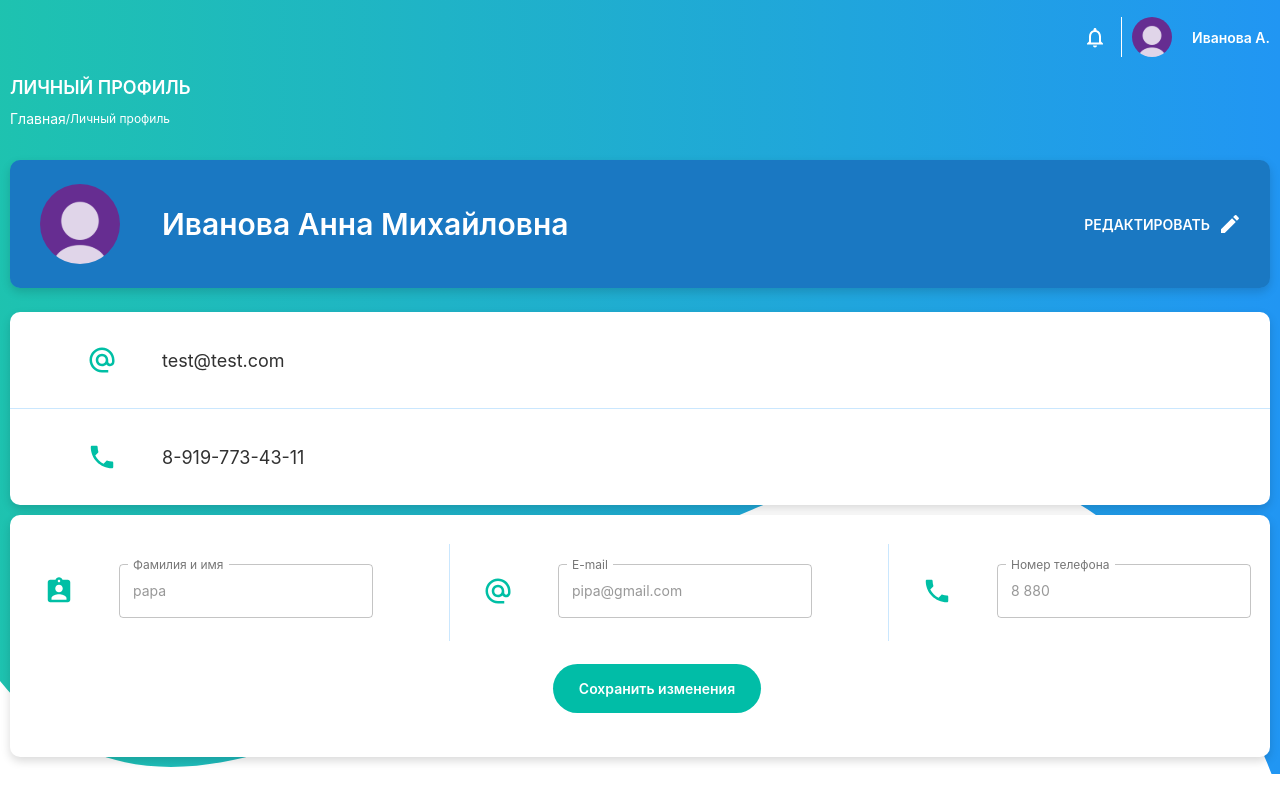
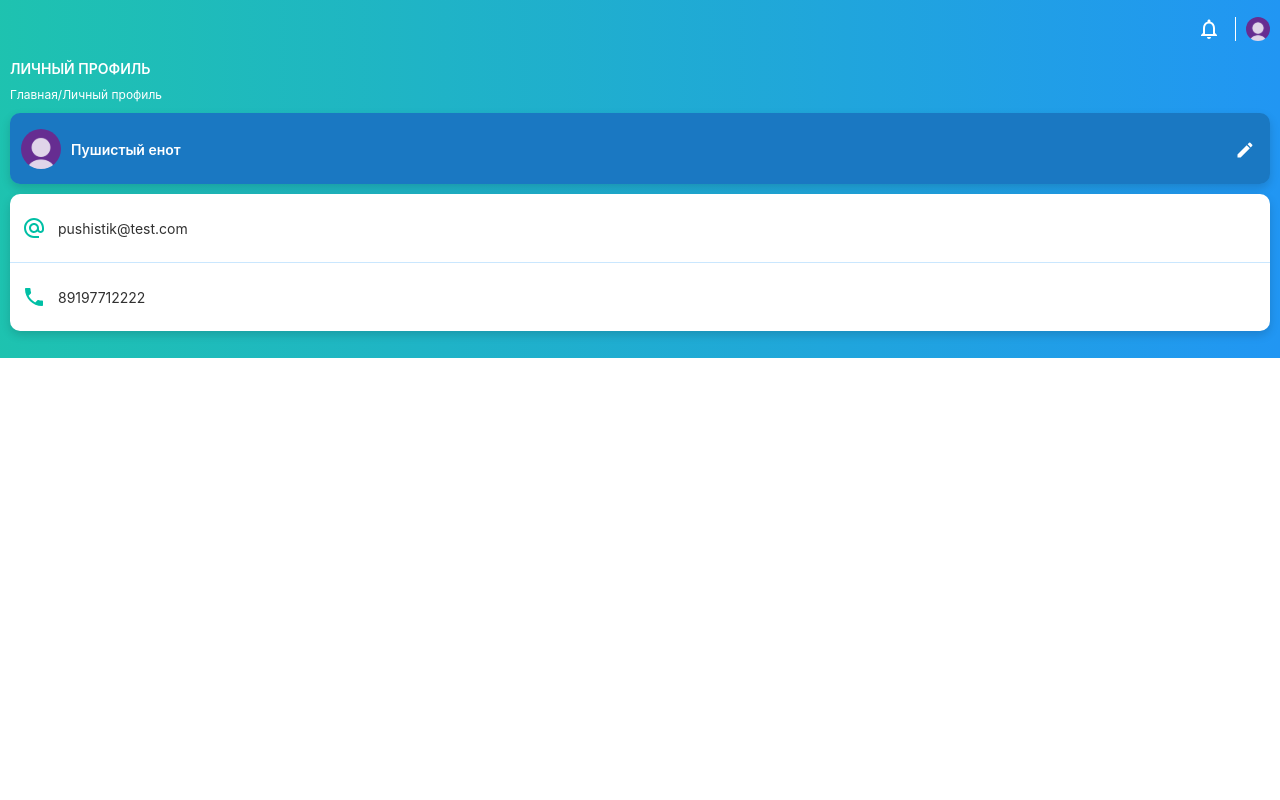
Before and after one commit to sarinrustam/fulogy-test, a Next.js app: page / in a window 1280 px wide. Built offline with nearby package versions, Linux system fonts and the light colour scheme.

Commit message:
Добавил prop-types

```diff
--- a/components/Header/index.js
+++ b/components/Header/index.js
@@ -1,9 +1,11 @@
+import React from 'react';
+import PropTypes from 'prop-types';
 import Breadcrumbs from '@material-ui/core/Breadcrumbs';
 import Link from '@material-ui/core/Link';
 import NotificationsNoneIcon from '@material-ui/icons/NotificationsNone';
 import styles from './index.module.css';
 
-const Header = () => {
+const Header = (props) => {
   return (
     <section className={styles.header}>
       <div className={styles.header__menu}>
@@ -17,7 +19,7 @@ const Header = () => {
             alt='Аватар пользователя'
           />
         </div>
-        <p className={styles.header__name}>Иванова А.</p>
+        <p className={styles.header__name}>{props.userData.fullName}</p>
       </div>
       <div className={styles.header__breadcrumbs}>
         <h1 className={styles.header__title}>Личный профиль</h1>
@@ -34,4 +36,10 @@ const Header = () => {
   );
 };
 
+Header.propTypes = {
+  userData: PropTypes.shape({
+    fullName: PropTypes.string.isRequired,
+  }).isRequired,
+};
+
 export default Header;
--- a/components/UserBlockContainer/index.js
+++ b/components/UserBlockContainer/index.js
@@ -1,23 +1,66 @@
 import React from 'react';
+import PropTypes from 'prop-types';
 import UserPanel from '../UserPanel';
 import UserInfo from '../UserInfo';
 import UserForm from '../UserForm/index';
 
-const UserBlockContainer = (props) => {
+class UserBlockContainer extends React.Component {
+  constructor(props) {
+    super(props);
+    this.state = {
+      isFormOpen: false,
+    };
+
+    this.handleFormOpen = this.handleFormOpen.bind(this);
+  }
+
+  renderContent() {
+    if (!this.state.isFormOpen) {
+      return (
+        <UserInfo
+          userData={this.props.userData}
+        />
+      )
+    } else {
+      return (
+        <UserForm
+          fullName={this.props.userData.fullName}
+          email={this.props.userData.email}
+          phone={this.props.userData.phone}
+          onChangeInfo={this.props.changeUserData}
+          handleFormOpen={this.handleFormOpen}
+        />
+      );
+    }
+  }
+
+  handleFormOpen() {
+    this.setState({
+      isFormOpen: !this.state.isFormOpen
+    })
+  }
+
+  render() {
     return (
       <>
-      <UserPanel/>
-      <UserInfo
-        userData={props.userData}
+        <UserPanel
+          userData={this.props.userData}
+          isFormOpen={this.state.isFormOpen}
+          handleFormOpen={this.handleFormOpen}
         />
-      <UserForm
-        fullName={'papa'}
-        email={'pipa@gmail.com'}
-        phone={'8 880'}
-        onChangeInfo={props.changeUserData}
-      />
+        {this.renderContent()}
       </>
     );
   }
+};
+
+UserBlockContainer.propTypes = {
+  userData: PropTypes.shape({
+    fullName: PropTypes.string.isRequired,
+    phone: PropTypes.string.isRequired,
+    email: PropTypes.string.isRequired,
+    changeUserData: PropTypes.func.isRequired,
+  }).isRequired,
+};
 
 export default UserBlockContainer;
--- a/components/UserForm/index.js
+++ b/components/UserForm/index.js
@@ -10,6 +10,7 @@ import CloseIcon from '@material-ui/icons/Close';
 import AssignmentIndIcon from '@material-ui/icons/AssignmentInd';
 import AlternateEmailIcon from '@material-ui/icons/AlternateEmail';
 import PhoneIcon from '@material-ui/icons/Phone';
+import InputMask from "react-input-mask";
 
 const fetcher = (url) => fetch(url).then((res) => res.json())
 
@@ -21,7 +22,9 @@ class UserForm extends React.Component {
       email: this.props.email,
       phone: this.props.phone,
       openAskModal: false,
-      openSuccessModal: false
+      openSuccessModal: false,
+      emailError: false,
+      phoneError: false
     };
 
     this.handleSubmitButton = this.handleSubmitButton.bind(this);
@@ -62,9 +65,28 @@ class UserForm extends React.Component {
   }
 
   handleAskModal() {
+    if (!this.state.openAskModal) {
+     const regexEmail = /\S+@\S+\.\S+/;
+     const emailValid = regexEmail.test(this.state.email);
+
+     const regexPhone = /^\d[\d\(\)\ -]{4,14}\d$/;
+     const phoneValid = regexPhone.test(this.state.phone);
+
      this.setState({
-      openAskModal: !this.state.openAskModal
+      emailError: !emailValid,
+      phoneError: !phoneValid
      });
+
+     if (emailValid && phoneValid) {
+      this.setState({
+       openAskModal: true
+      });
+     }
+    } else {
+     this.setState({
+      openAskModal: false
+     });
+    }
   }
 
   handleChangeFullname(evt) {
@@ -80,14 +102,16 @@ class UserForm extends React.Component {
 
     this.setState({
       email: value,
+      emailError: false
     });
   }
 
   handleChangePhone(evt) {
     const value = evt.target.value;
-    console.log(value);
+
     this.setState({
       phone: value,
+      phoneError: false
     });
   }
 
@@ -130,19 +154,29 @@ class UserForm extends React.Component {
                 variant="outlined"
                 defaultValue={this.state.email}
                 onChange={this.handleChangeEmail}
+                error={this.state.emailError}
+                helperText={this.state.emailError ? 'Неправильный email' : ''}
               />
             </li>
             <li className={styles['user-form__item']}>
               <PhoneIcon className={styles['user-form__icon']}/>
-              <TextField
+              <InputMask
+                mask="8 999 999 99 99"
+                value={this.state.phone}
+                maskPlaceholder="8 999 999 99 99"
+                onChange={this.handleChangePhone}
+                maskChar="-"
+              >
+                {() => <TextField
                   className={styles['user-form__input']}
                   id="phone"
                   label="Номер телефона"
                   placeholder="Укажите номер телефона"
                   variant="outlined"
-                defaultValue={this.state.phone}
-                onChange={this.handleChangePhone}
-              />
+                  error={this.state.phoneError}
+                  helperText={this.state.phoneError ? 'Неправильный номер телефона' : ''}
+                />}
+              </InputMask>
             </li>
           </ul>
           <Button
@@ -183,7 +217,9 @@ class UserForm extends React.Component {
             </Button>
             <Button
              className={styles['user-form__modal-cancel']}
-             variant="outlined">
+             variant="outlined"
+             onClick={this.props.handleFormOpen}
+            >
                Не сохранять
             </Button>
           </div>
@@ -191,7 +227,7 @@ class UserForm extends React.Component {
         <Dialog
           aria-labelledby="succes-message"
           open={this.state.openSuccessModal}
-          onClose={this.handleSuccessModal}
+          onClick={this.props.handleFormOpen}
           classes={{
             scrollPaper: styles['user-form__modal'],
             paper: styles['user-form__modal-rounded']
@@ -203,7 +239,7 @@ class UserForm extends React.Component {
               color="primary"
               className={styles['user-form__success-button']}
               variant="contained"
-              onClick={this.handleSuccessModal}
+              onClick={this.props.handleFormOpen}
             >Хорошо</Button>
           </div>
         </Dialog>
--- a/components/UserInfo/index.js
+++ b/components/UserInfo/index.js
@@ -1,3 +1,4 @@
+import PropTypes from 'prop-types';
 import Typography from '@material-ui/core/Typography';
 import Box from '@material-ui/core/Box';
 import AlternateEmailIcon from '@material-ui/icons/AlternateEmail';
@@ -17,7 +18,7 @@ const UserInfo = (props) => {
         <AlternateEmailIcon
           className={styles['user-info__icon']}
         />
-        <p className={styles['user-info__text']}>{props.userData.email}</p>
+        <p className={styles['user-info__text']}>{props.userData.email ? props.userData.email : 'Укажите номер телефона'}</p>
       </Box>
       <Box
         className={styles['user-info__item']}
@@ -26,11 +27,18 @@ const UserInfo = (props) => {
         <PhoneIcon
           className={styles['user-info__icon']}
         />
-        <p className={styles['user-info__text']} >8-919-773-43-11</p>
+        <p className={styles['user-info__text']}>{props.userData.phone ? props.userData.phone : 'Укажите номер телефона'}</p>
       </Box>
     </Typography>
 
   );
 };
 
+UserInfo.propTypes = {
+  userData: PropTypes.shape({
+    phone: PropTypes.string.isRequired,
+    email: PropTypes.string.isRequired,
+  }).isRequired,
+};
+
 export default UserInfo;
--- a/components/UserInfo/index.module.css
+++ b/components/UserInfo/index.module.css
@@ -13,7 +13,7 @@
   border-bottom: 1px solid #CAE7FE;
 }
 
-@media (min-width: 1280px) {
+@media (min-width: 1365px) {
   .user-info__item {
     padding: 33px 0 33px 77px;
   }
@@ -31,7 +31,7 @@
   margin: 0;
 }
 
-@media (min-width: 1280px) {
+@media (min-width: 1365px) {
   .user-info__text {
     font-size: 18px;
     line-height: 25px;
@@ -43,7 +43,7 @@
   margin-right: 12px;
 }
 
-@media (min-width: 1280px) {
+@media (min-width: 1365px) {
   .user-info__icon {
     width: 30px;
     height: 30px;
--- a/components/UserPanel/index.js
+++ b/components/UserPanel/index.js
@@ -1,8 +1,48 @@
-import IconButton from '@material-ui/core/IconButton';
+import React from 'react';
+import PropTypes from 'prop-types';
+import CloseIcon from '@material-ui/icons/Close';
+import Button from '@material-ui/core/Button';
 import CreateIcon from '@material-ui/icons/Create';
 import styles from './index.module.css';
 
-const UserPanel = () => {
+class UserPanel extends React.PureComponent {
+  constructor(props) {
+    super(props);
+  }
+
+  renderButtons() {
+    if (!this.props.isFormOpen) {
+      return (
+        <Button
+          className={styles['user-panel__button-edit']}
+          endIcon={<CreateIcon className={styles['user-panel__button-icon']} />}
+          onClick={this.props.handleFormOpen}
+          classes={{
+            label: styles['user-panel__button-edit-label'],
+            endIcon: styles['user-panel__button-edit-icon'],
+          }}
+        >
+          РЕДАКТИРОВАТЬ
+        </Button>
+      )
+    } else {
+      return (
+        <Button
+          className={styles['user-panel__button-edit']}
+          endIcon={<CloseIcon className={styles['user-panel__button-icon']} />}
+          onClick={this.props.handleFormOpen}
+          classes={{
+            label: styles['user-panel__button-edit-label'],
+            endIcon: styles['user-panel__button-edit-icon'],
+          }}
+        >
+          ЗАКРЫТЬ
+      </Button>
+      )
+    }
+  }
+
+  render() {
     return (
       <section className={styles['user-panel']}>
         <img
@@ -12,13 +52,19 @@ const UserPanel = () => {
           height='40'
           alt='Аватар пользователя'
         />
-      <p className={styles['user-panel__name']}>Иванова Анна Михайловна</p>
-      <p className={styles['user-panel__text']}>Редактировать</p>
-      <IconButton>
-        <CreateIcon />
-      </IconButton>
+        <p className={styles['user-panel__name']}>{this.props.userData.fullName}</p>
+        {this.renderButtons()}
       </section>
     );
+  }
+};
+
+UserPanel.propTypes = {
+  isFormOpen: PropTypes.bool.isRequired,
+  userData: PropTypes.shape({
+    fullName: PropTypes.string.isRequired,
+  }).isRequired,
+  handleFormOpen: PropTypes.func.isRequired,
 };
 
 export default UserPanel;
--- a/components/UserPanel/index.module.css
+++ b/components/UserPanel/index.module.css
@@ -9,7 +9,7 @@
   margin-bottom: 10px;
 }
 
-@media (min-width: 1280px) {
+@media (min-width: 1365px) {
   .user-panel {
     padding: 24px 28px 24px 30px;
     margin-bottom: 24px;
@@ -22,7 +22,7 @@
 }
 
 
-@media (min-width: 1280px) {
+@media (min-width: 1365px) {
   .user-panel__image {
     width: 80px;
     height: 80px;
@@ -38,7 +38,7 @@
   margin: 0 auto 0 0;
 }
 
-@media (min-width: 1280px) {
+@media (min-width: 1365px) {
   .user-panel__name {
     font-size: 30px;
     line-height: 40px;
@@ -49,7 +49,7 @@
   display: none;
 }
 
-@media (min-width: 1280px) {
+@media (min-width: 1365px) {
   .user-panel__text {
     display: block;
     font-size: 14px;
@@ -61,6 +61,42 @@
   }
 }
 
+.user-panel__button-edit {
+  min-width: auto;
+}
+
+.user-panel__button-edit-label {
+  font-size: 0;
+}
+
+.user-panel__button-edit-icon {
+  width: 18px;
+  height: 18px;
+  margin-left: 0;
+  color: #ffffff;
+}
+
+@media (min-width: 1365px) {
+  .user-panel__button-edit {
+    color: white;
+    font-size: 14px;
+    line-height: 19px;
+    font-weight: 600;
+    text-transform: uppercase;
+    margin-right: 8px;
+  }
+
+  .user-panel__button-edit-label {
+    font-size: 14px;
+  }
+
+  .user-panel__button-edit-icon {
+    width: 18px;
+    height: 18px;
+    margin-left: 8px;
+  }
+}
+
 .user-panel__icon {
   margin-left: auto;
 }
--- a/package.json
+++ b/package.json
@@ -14,6 +14,7 @@
     "prop-types": "15.7.2",
     "react": "16.13.1",
     "react-dom": "16.13.1",
+    "react-input-mask": "^2.0.4",
     "swr": "^0.3.5"
   },
   "devDependencies": {}
--- a/pages/index.js
+++ b/pages/index.js
@@ -7,9 +7,9 @@ class Home extends React.Component {
   constructor(props) {
     super(props);
     this.state = {
-      fullName: 'test',
-      email: 'test@test.com',
-      phone: '8111111111',
+      fullName: 'Пушистый енот',
+      email: 'pushistik@test.com',
+      phone: '89197712222',
     };
 
     this.handlerChangeInfo = this.handlerChangeInfo.bind(this);
--- a/styles/Home.module.css
+++ b/styles/Home.module.css
@@ -21,6 +21,12 @@
   background-image: url("/background-mobile.svg");
   background-repeat: no-repeat;
   background-size: 100% auto;
+}
+
+@media (min-width: 1365px) {
+  .main__container {
+    padding: 20px 24px 20px 34px;
+  }
 }
 
 .footer {
```
Also changed, not shown: components/Header/index.module.css (+5 -5 lines), components/UserForm/index.module.css (+10 -10 lines), 1 other file (tests, documents, lock files or other folders). Lines whose indentation alone changed are shown as unchanged.
